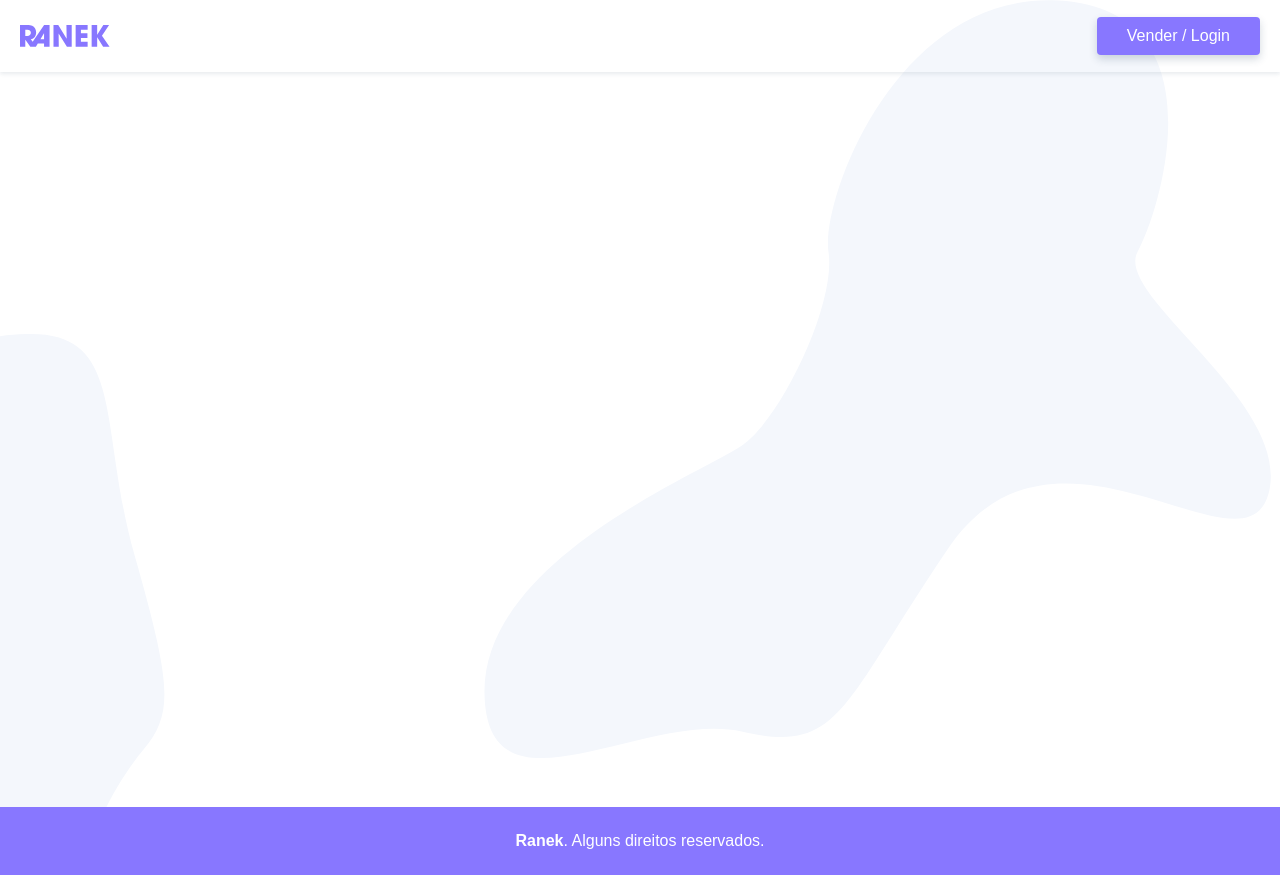
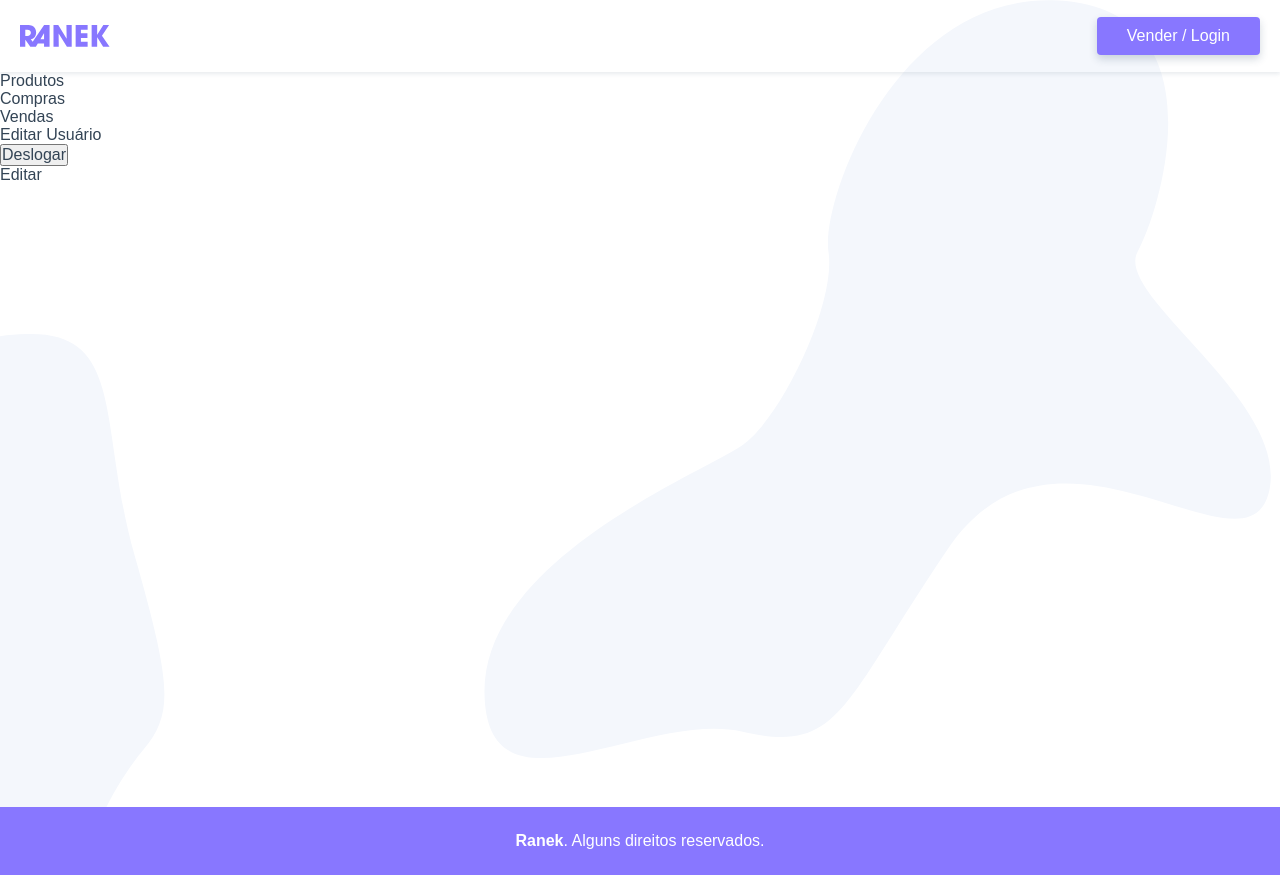
Before and after one commit to Henrique1204/Ranek, a Vue app: page /usuario/editar in a window 1280 px wide. Built offline with nearby package versions, Linux system fonts and the light colour scheme.

Commit message:
Criar rotas para pagina de usuarios

```diff
--- a/src/router/index.js
+++ b/src/router/index.js
@@ -4,6 +4,10 @@
 import Produto from '../views/Produto.vue';
 import Login from '../views/Login.vue';
 import Usuario from '../views/usuario/Usuario.vue';
+import UsuarioProdutos from '../views/usuario/UsuarioProdutos.vue';
+import UsuarioCompras from '../views/usuario/UsuarioCompras.vue';
+import UsuarioVendas from '../views/usuario/UsuarioVendas.vue';
+import UsuarioEditar from '../views/usuario/UsuarioEditar.vue';
 
 Vue.use(VueRouter);
 
@@ -26,8 +30,29 @@
   },
   {
     path: '/usuario',
-    name: 'usuario',
-    component: Usuario
+    component: Usuario,
+    children: [
+      {
+        path: '',
+        name: 'usuario',
+        component: UsuarioProdutos
+      },
+      {
+        path: 'compras',
+        name: 'usuario/compras',
+        component: UsuarioCompras
+      },
+      {
+        path: 'vendas',
+        name: 'usuario/vendas',
+        component: UsuarioVendas
+      },
+      {
+        path: 'editar',
+        name: 'usuario/editar',
+        component: UsuarioEditar
+      }
+    ]
   }
 ];
 
--- a/src/store/index.js
+++ b/src/store/index.js
@@ -4,9 +4,7 @@
 
 Vue.use(Vuex);
 
-export default new Vuex.Store({
-  strict: true,
-  state: {
+const initialState = {
   login: false,
   usuario: {
     id: '',
@@ -20,12 +18,17 @@
     cidade: '',
     estado: ''
   }
-  },
+};
+
+export default new Vuex.Store({
+  strict: true,
+  state: { ...initialState },
   mutations: {
     UPDATE_LOGIN(state, payload) {
       state.login = payload;
     },
     UPDATE_USUARIO(state, payload) {
+      console.log(payload);
       state.usuario = { ...state.usuario, ...payload };
     }
   },
@@ -38,6 +41,10 @@
     },
     criarUsuario(context, payload) {
       return api.post('/usuario', { ...payload, id: payload.email });
+    },
+    deslogarUsuario(context) {
+      context.commit('UPDATE_USUARIO', initialState.usuario);
+      context.commit('UPDATE_LOGIN', false);
     }
   },
   modules: {
--- a/src/views/Login.vue
+++ b/src/views/Login.vue
@@ -30,10 +30,12 @@
             }
         }),
         methods: {
-            logar() {
-                this.$store.dispatch('getUsuario', this.login.email);
-                if (this.$store.state.login) {
-                    this.$router.push({ name: 'usuario' });
+            async logar() {
+                if (this.login.email) {
+                    await this.$store.dispatch('getUsuario', this.login.email);
+                    if (this.$store.state.login) {
+                        this.$router.push({ name: 'usuario' });
+                    }
                 }
             }
         },
--- a/src/views/usuario/Usuario.vue
+++ b/src/views/usuario/Usuario.vue
@@ -1,11 +1,45 @@
 <template>
-  <p>Página do usuário.</p>
+  <section>
+    <nav class="sidenav">
+      <ul>
+        <li>
+          <router-link :to="{ name: 'usuario' }">Produtos</router-link>
+        </li>
+
+        <li>
+          <router-link :to="{ name: 'usuario/compras' }">Compras</router-link>
+        </li>
+
+        <li>
+          <router-link :to="{ name: 'usuario/vendas' }">Vendas</router-link>
+        </li>
+
+        <li>
+          <router-link :to="{ name: 'usuario/editar' }">Editar Usuário</router-link>
+        </li>
+
+        <li>
+          <button @click.prevent="deslogar">Deslogar</button>
+        </li>
+      </ul>
+    </nav>
+
+    <transition mode="out-in">
+      <router-view />
+    </transition>
+  </section>
 </template>
 
 <script>
-    export default {
-        name: 'Usuario'
+  export default {
+    name: 'Usuario',
+    methods: {
+      deslogar() {
+        this.$store.dispatch('deslogarUsuario');
+        this.$router.push('/login');
+      }
     }
+  };
 </script>
 
 <style>
--- /dev/null
+++ b/src/views/usuario/UsuarioCompras.vue
@@ -0,0 +1,12 @@
+<template>
+  <p>Compras</p>
+</template>
+
+<script>
+  export default {
+    name: 'UsuarioCompras'
+  };
+</script>
+
+<style>
+</style>
--- /dev/null
+++ b/src/views/usuario/UsuarioEditar.vue
@@ -0,0 +1,12 @@
+<template>
+  <p>Editar</p>
+</template>
+
+<script>
+  export default {
+    name: 'UsuarioEditar'
+  };
+</script>
+
+<style>
+</style>
--- /dev/null
+++ b/src/views/usuario/UsuarioProdutos.vue
@@ -0,0 +1,12 @@
+<template>
+  <p>Lista de Produtos</p>
+</template>
+
+<script>
+    export default {
+        name: 'UsuarioProdutos'
+    };
+</script>
+
+<style>
+</style>
--- /dev/null
+++ b/src/views/usuario/UsuarioVendas.vue
@@ -0,0 +1,12 @@
+<template>
+  <p>Vendas</p>
+</template>
+
+<script>
+  export default {
+    name: 'UsuarioVendas'
+  };
+</script>
+
+<style>
+</style>
```
Lines whose indentation alone changed are shown as unchanged.
